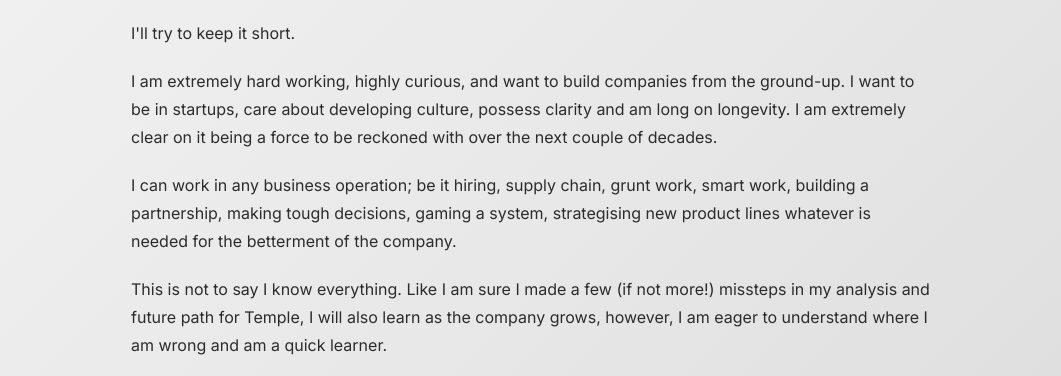
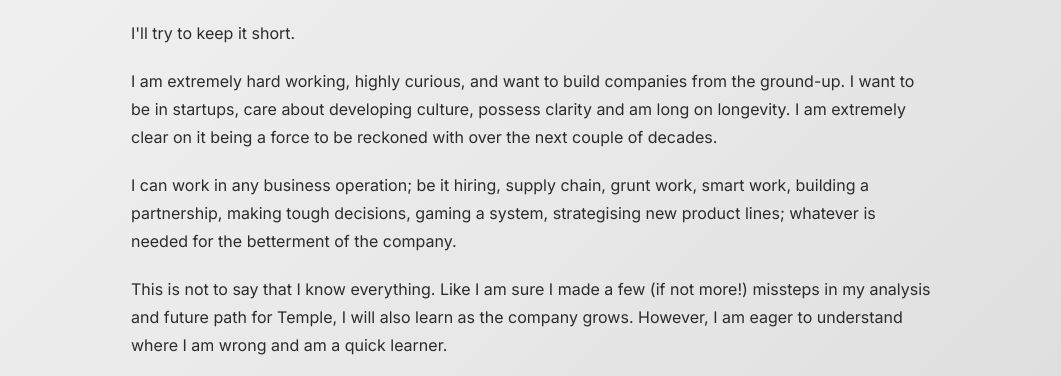
Before and after one commit to hemantgdev/hg-temple, a website built with Vite: page about.html in a window 1280 px wide. Shown: the part 383-759 px from the top of the page, without its empty margins (109-1170 px from the left). Built offline with nearby package versions, Linux system fonts and the light colour scheme; a web font is replaced by a local one.

Commit message:
Update about.html

```diff
--- a/about.html
+++ b/about.html
@@ -30,9 +30,9 @@
 
             <p>I am extremely hard working, highly curious, and want to build companies from the ground-up. I want to be in startups, care about developing culture, possess clarity and am long on longevity. I am extremely clear on it being a force to be reckoned with over the next couple of decades.</p>
 
-            <p>I can work in any business operation; be it hiring, supply chain, grunt work, smart work, building a partnership, making tough decisions, gaming a system, strategising new product lines whatever is needed for the betterment of the company. </p>
+            <p>I can work in any business operation; be it hiring, supply chain, grunt work, smart work, building a partnership, making tough decisions, gaming a system, strategising new product lines; whatever is needed for the betterment of the company. </p>
 
-            <p>This is not to say I know everything. Like I am sure I made a few (if not more!) missteps in my analysis and future path for Temple, I will also learn as the company grows, however, I am eager to understand where I am wrong and am a quick learner.</p>
+            <p>This is not to say that I know everything. Like I am sure I made a few (if not more!) missteps in my analysis and future path for Temple, I will also learn as the company grows. However, I am eager to understand where I am wrong and am a quick learner.</p>
 
             <p>I also want to be upfront. I am fat, but I'm on my journey to becoming thinner. I have lost 25kgs, pay immense focus on my sleep, diet and exercise and am overall highly focused on improving my health on a daily basis.</p>
 
```
